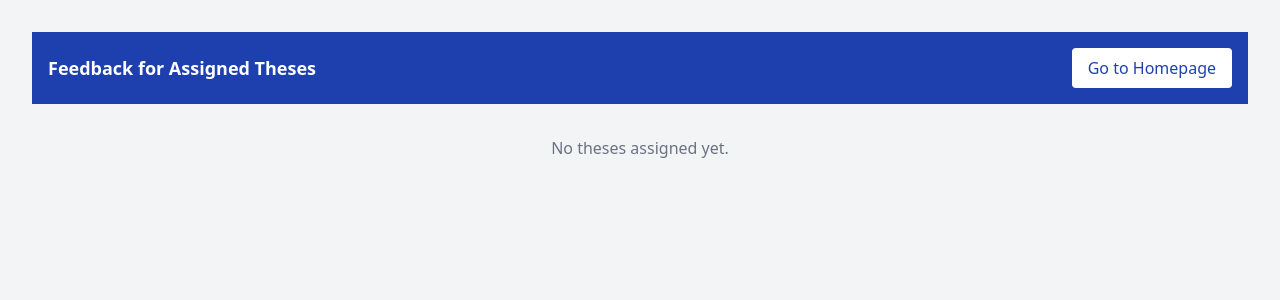
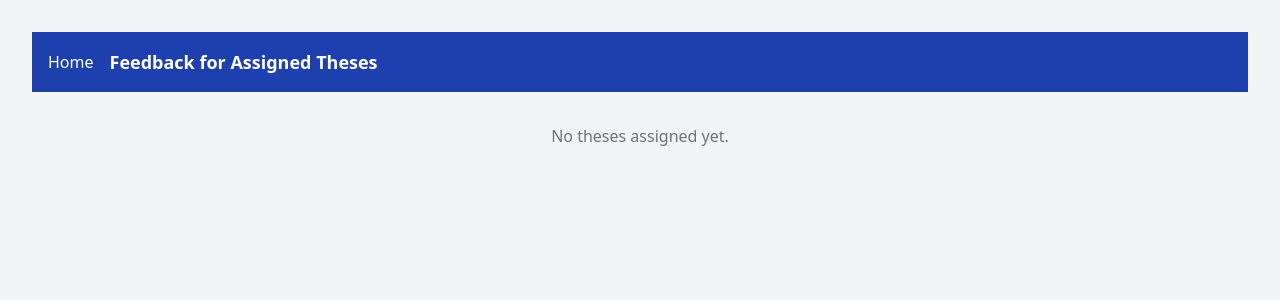
Before and after one commit to opsnin/thesis-website, a React (Vite) app in the folder frontend/: page /student-feedbacks in a window 1280 px wide. Shown: the top 300 px of the page. Built offline with nearby package versions, Linux system fonts and the light colour scheme.

Commit message:
updated go to homepage button to be same line in feedback page

```diff
--- a/frontend/src/components/StudentFeedbacks.jsx
+++ b/frontend/src/components/StudentFeedbacks.jsx
@@ -8,14 +8,14 @@ const StudentFeedbacks = () => {
 
   return (
     <div className="min-h-screen bg-gray-100 p-8">
-      <header className="bg-blue-800 text-white p-4 flex justify-between items-center">
+      <header className="bg-blue-800 text-white p-4 flex items-center">
+        <span
+          onClick={() => navigate('/student-dashboard')}
+          className="cursor-pointer text-white hover:underline mr-4"
+        >
+          Home
+        </span>
         <h1 className="text-lg font-semibold">Feedback for Assigned Theses</h1>
-        <button
-          onClick={() => navigate('/student-dashboard')}
-          className="bg-white text-blue-800 px-4 py-2 rounded hover:bg-gray-200 transition"
-        >
-          Go to Homepage
-        </button>
       </header>
 
       {theses.length > 0 ? (
```
